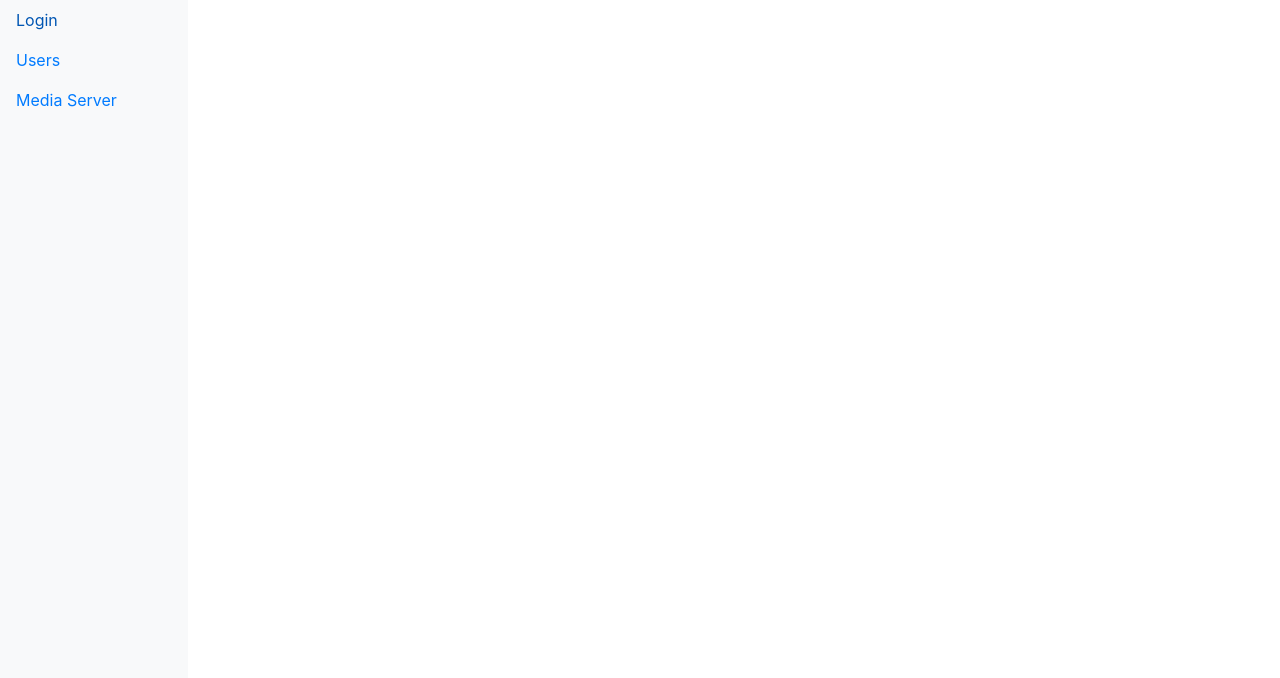
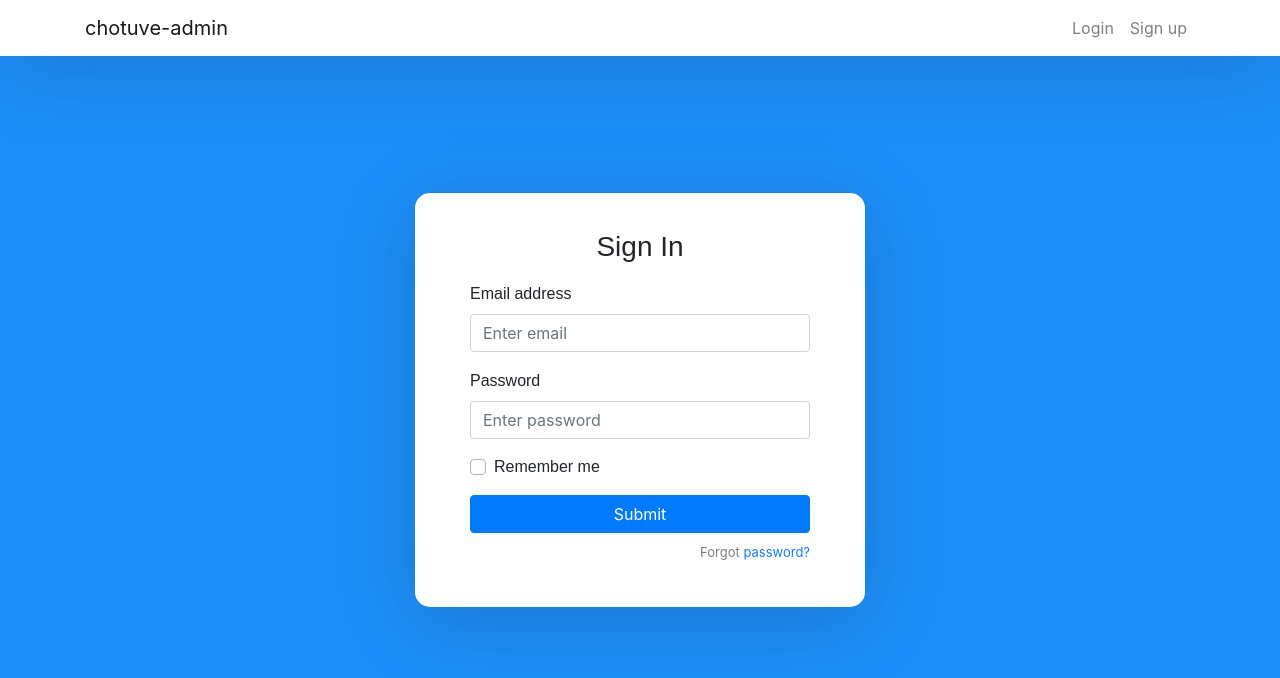
Before and after one commit to crpistillo/taller2-web-admin, a React (Create React App) app in the folder web-admin/: page / in a window 1280 px wide. Shown: the top 678 px of the page. Built offline with nearby package versions, Linux system fonts and the light colour scheme.

Commit message:
Agrego sign-in y sign-up form

```diff
--- a/web-admin/src/App.js
+++ b/web-admin/src/App.js
@@ -1,9 +1,11 @@
 import React from 'react';
 import './App.css';
+import { BrowserRouter as Router, Switch, Route, Link } from "react-router-dom";
+
+/*
 import SideBar from './common/SideBar';
 import Row from 'react-bootstrap/Row';
 import Col from 'react-bootstrap/Col';
-import { BrowserRouter as Router, Switch, Route } from "react-router-dom";
 import LoginPage from './login/Login';
 import styles from './styles.css';
 import Container from 'react-bootstrap/Container';
@@ -41,3 +43,43 @@
 }
 
 export default App;
+
+*/
+
+
+import Login from "./login/loginForm";
+import SignUp from "./login/signUpForm";
+
+function App() {
+  return (<Router>
+    <div className="App">
+      <nav className="navbar navbar-expand-lg navbar-light fixed-top">
+        <div className="container">
+          <Link className="navbar-brand" to={"/sign-in"}>chotuve-admin</Link>
+          <div className="collapse navbar-collapse" id="navbarTogglerDemo02">
+            <ul className="navbar-nav ml-auto">
+              <li className="nav-item">
+                <Link className="nav-link" to={"/sign-in"}>Login</Link>
+              </li>
+              <li className="nav-item">
+                <Link className="nav-link" to={"/sign-up"}>Sign up</Link>
+              </li>
+            </ul>
+          </div>
+        </div>
+      </nav>
+
+      <div className="auth-wrapper">
+        <div className="auth-inner">
+          <Switch>
+            <Route exact path='/' component={Login} />
+            <Route path="/sign-in" component={Login} />
+            <Route path="/sign-up" component={SignUp} />
+          </Switch>
+        </div>
+      </div>
+    </div></Router>
+  );
+}
+
+export default App;
--- a/web-admin/src/index.css
+++ b/web-admin/src/index.css
@@ -11,3 +11,80 @@
   font-family: source-code-pro, Menlo, Monaco, Consolas, 'Courier New',
     monospace;
 }
+
+@import url('https://fonts.googleapis.com/css?family=Fira+Sans:400,500,600,700,800');
+
+* {
+  box-sizing: border-box;
+}
+body {
+  /*background: #FF0000 !important;*/
+  background: #1C8EF9 !important;
+
+
+  min-height: 100vh;
+  display: flex;
+  font-weight: 400;
+  font-family: 'Fira Sans', sans-serif;
+}
+
+h1,h2,h3,h4,h5,h6,label,span {
+  font-weight: 500;
+  font-family: 'Fira Sans', sans-serif;
+}
+
+body, html, .App, #root, .auth-wrapper {
+  width: 100%;
+  height: 100%;
+}
+
+.navbar-light {
+  background-color: #ffffff;
+  box-shadow: 0px 14px 80px rgba(34, 35, 58, 0.2);
+}
+
+.auth-wrapper {
+  display: flex;
+  justify-content: center;
+  flex-direction: column;
+  text-align: left;
+}
+
+.auth-inner {
+  width: 450px;
+  margin: auto;
+  background: #ffffff;
+  box-shadow: 0px 14px 80px rgba(34, 35, 58, 0.2);
+  padding: 40px 55px 45px 55px;
+  border-radius: 15px;
+  transition: all .3s;
+}
+
+.auth-wrapper .form-control:focus {
+  border-color: #167bff;
+  box-shadow: none;
+}
+
+.auth-wrapper h3 {
+  text-align: center;
+  margin: 0;
+  line-height: 1;
+  padding-bottom: 20px;
+}
+
+.custom-control-label {
+  font-weight: 400;
+}
+
+.forgot-password,
+.forgot-password a {
+  text-align: right;
+  font-size: 13px;
+  padding-top: 10px;
+  color: #7f7d7d;
+  margin: 0;
+}
+
+.forgot-password a {
+  color: #167bff;
+}
--- a/web-admin/src/index.js
+++ b/web-admin/src/index.js
@@ -4,6 +4,8 @@
 import App from './App';
 import * as serviceWorker from './serviceWorker';
 import 'bootstrap/dist/css/bootstrap.min.css';
+
+
 
 ReactDOM.render(
   <React.StrictMode>
--- a/web-admin/src/login/Login.js
+++ b/web-admin/src/login/Login.js
@@ -15,7 +15,7 @@
     }
 
     handleSubmit() {
-        if(this.state.username === "uriel") {
+        if (this.state.username === "uriel") {
             this.props.setAuth()
         }
     }
--- /dev/null
+++ b/web-admin/src/login/loginForm.js
@@ -0,0 +1,33 @@
+import React, { Component } from "react";
+
+export default class Login extends Component {
+    render() {
+        return (
+            <form>
+                <h3>Sign In</h3>
+
+                <div className="form-group">
+                    <label>Email address</label>
+                    <input type="email" className="form-control" placeholder="Enter email" />
+                </div>
+
+                <div className="form-group">
+                    <label>Password</label>
+                    <input type="password" className="form-control" placeholder="Enter password" />
+                </div>
+
+                <div className="form-group">
+                    <div className="custom-control custom-checkbox">
+                        <input type="checkbox" className="custom-control-input" id="customCheck1" />
+                        <label className="custom-control-label" htmlFor="customCheck1">Remember me</label>
+                    </div>
+                </div>
+
+                <button type="submit" className="btn btn-primary btn-block">Submit</button>
+                <p className="forgot-password text-right">
+                    Forgot <a href="#">password?</a>
+                </p>
+            </form>
+        );
+    }
+}
--- /dev/null
+++ b/web-admin/src/login/signUpForm.js
@@ -0,0 +1,36 @@
+import React, { Component } from "react";
+
+export default class SignUp extends Component {
+    render() {
+        return (
+            <form>
+                <h3>Sign Up</h3>
+
+                <div className="form-group">
+                    <label>First name</label>
+                    <input type="text" className="form-control" placeholder="First name" />
+                </div>
+
+                <div className="form-group">
+                    <label>Last name</label>
+                    <input type="text" className="form-control" placeholder="Last name" />
+                </div>
+
+                <div className="form-group">
+                    <label>Email address</label>
+                    <input type="email" className="form-control" placeholder="Enter email" />
+                </div>
+
+                <div className="form-group">
+                    <label>Password</label>
+                    <input type="password" className="form-control" placeholder="Enter password" />
+                </div>
+
+                <button type="submit" className="btn btn-primary btn-block">Sign Up</button>
+                <p className="forgot-password text-right">
+                    Already registered <a href="#">sign in?</a>
+                </p>
+            </form>
+        );
+    }
+}
--- a/web-admin/src/styles.css
+++ b/web-admin/src/styles.css
@@ -9,6 +9,8 @@
 
 .sidebar {
     min-height: 100vh !important;
+    font-size: large;
+    font-family: Arial;
 }
 
 .borderbottom {
```
